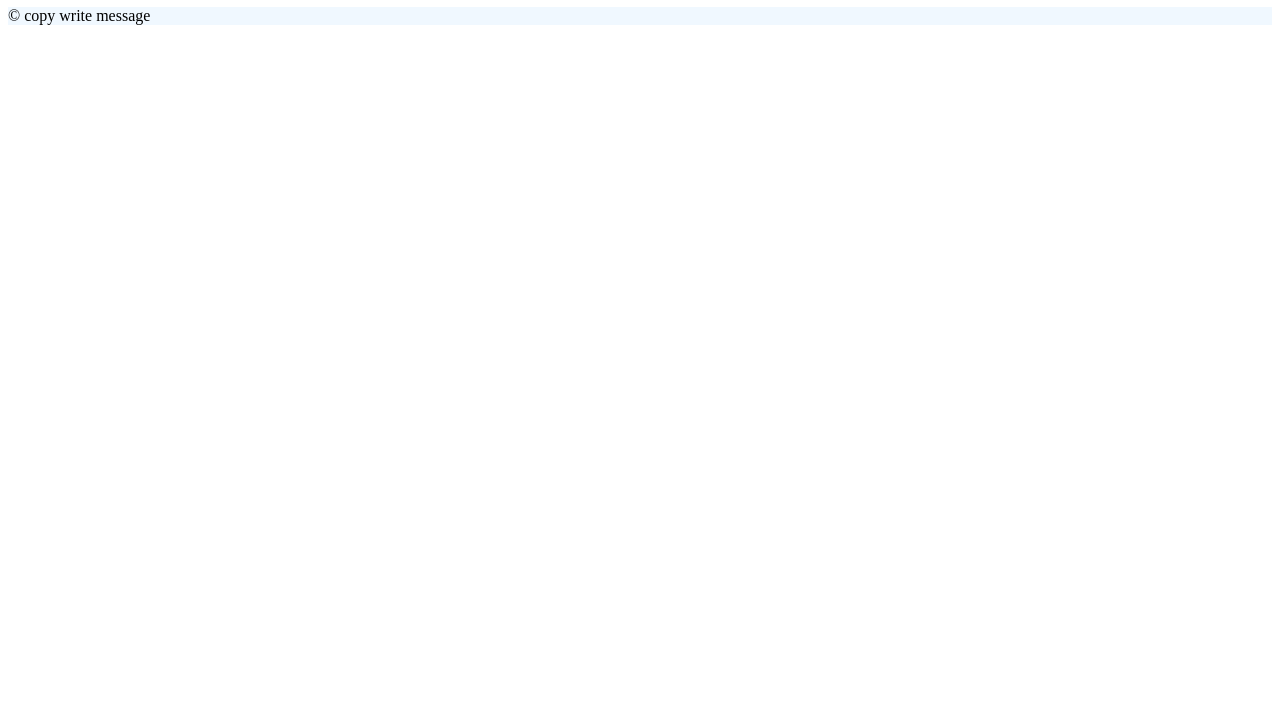
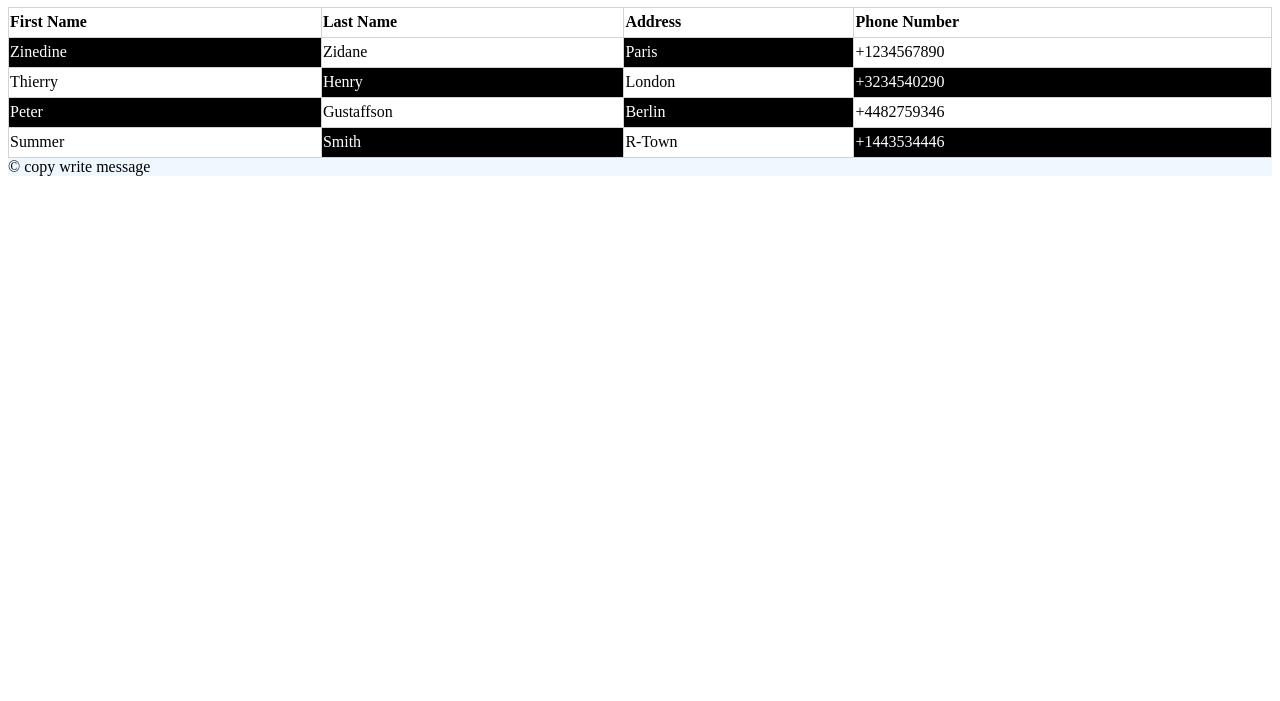
Before and after one commit to DCI-fbw11/assignment-1-xqwtsz, a plain HTML site: page contactus.html in a window 1280 px wide. Shown: the part 99-800 px from the top of the page. Drawn offline with Linux system fonts and the light colour scheme.

Commit message:
added stylesheet and added a table to contacts.html

```diff
--- a/contactus.html
+++ b/contactus.html
@@ -1,5 +1,6 @@
 <html>
     <head>
+            <link rel="stylesheet" href="style.css">
         <title>
             html day 1
         </title>
@@ -12,7 +13,42 @@
                                     <a href="contactus.html">Contact us</a>
                             </nav>
                 </header>
-        <h1>I am a contact us page...</h1>
+                <main>
+                    <table>
+                        <caption><h1>Contact Us</h1></caption>
+                        <tr>
+                          <th>First Name</th>
+                          <th>Last Name</th>
+                          <th>Address</th>
+                          <th>Phone Number</th>
+                        </tr>
+                        <tr>
+                          <td>Zinedine</td>
+                          <td>Zidane</td>
+                          <td>Paris</td>
+                          <td>+1234567890</td>
+                        </tr>
+                        <tr>
+                          <td>Thierry</td>
+                          <td>Henry</td>
+                          <td>London</td>
+                          <td>+3234540290</td>
+                        </tr>
+                         <tr>
+                          <td>Peter</td>
+                          <td>Gustaffson</td>
+                          <td>Berlin</td>
+                          <td>+4482759346</td>
+                        </tr>
+                        <tr>
+                          <td>Summer</td>
+                          <td>Smith</td>
+                          <td>R-Town</td>
+                          <td>+1443534446</td>
+                        </tr>
+                      </table>
+                </main>
+
         <footer style="background-color:aliceblue">
                 &copy; copy write message
         </footer>
--- /dev/null
+++ b/style.css
@@ -0,0 +1,24 @@
+table {
+    width: 100%;
+  }
+
+  table, td, tr, th {
+    border: 1px solid lightgrey;
+    border-collapse: collapse;
+  }
+
+  td {
+    height: 30px;
+  }
+
+  th {
+    text-align: left;
+    height: 30px;
+  }
+
+  tr:nth-child(odd) td:nth-child(even),
+  tr:nth-child(even) td:nth-child(odd) {
+
+    background-color: #000;
+    color: white;
+  }
```
